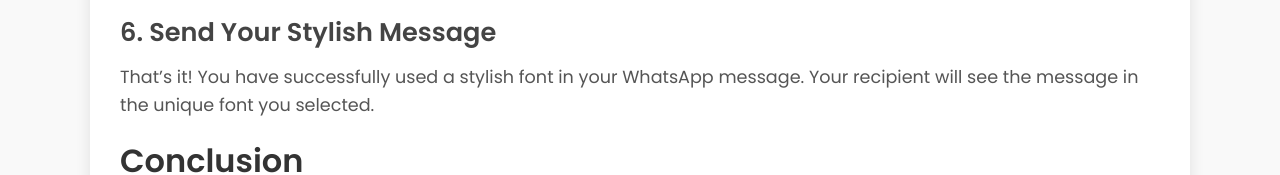
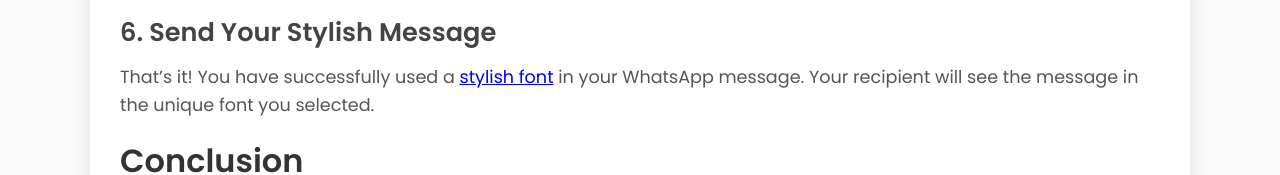
Before and after one commit to roberthinsom/font-generator-cloufdlare, a plain HTML site: page index.html in a window 1280 px wide. Shown: the part 2539-2714 px from the top of the page. Drawn offline with Linux system fonts and the light colour scheme.

Commit message:
Update index.html

```diff
--- a/index.html
+++ b/index.html
@@ -203,7 +203,7 @@
         <p>After copying the text, open WhatsApp on your device and navigate to the conversation where you want to send the message. Paste the generated text into the message input field, and send it as usual.</p>
 
         <h3>6. Send Your Stylish Message</h3>
-        <p>That’s it! You have successfully used a stylish font in your WhatsApp message. Your recipient will see the message in the unique font you selected.</p>
+        <p>That’s it! You have successfully used a <a href="https://stylish-fonts-generator-472215.gitlab.io/">stylish font</a> in your WhatsApp message. Your recipient will see the message in the unique font you selected.</p>
 
         <h2>Conclusion</h2>
         <p>Using a Stylish Font Generator can add a touch of creativity to your WhatsApp messages, making them more engaging, visually appealing, and fun. Whether you want to express yourself uniquely, highlight important points, or simply make your messages stand out, this tool provides an easy and effective way to personalize your communication.</p>
```
